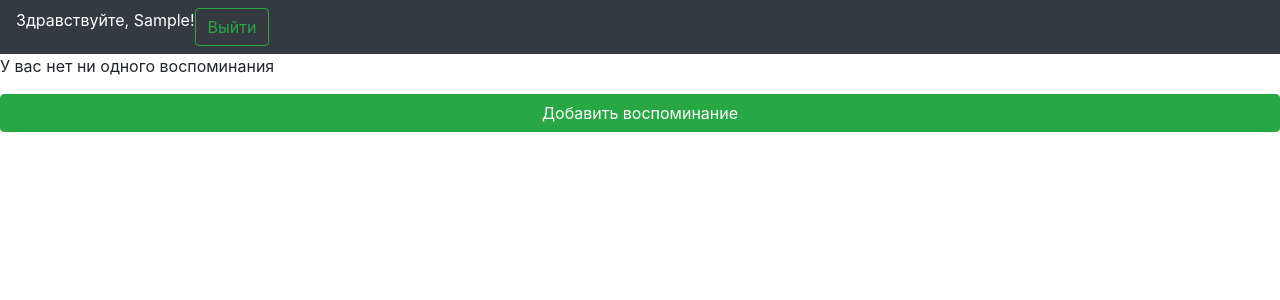
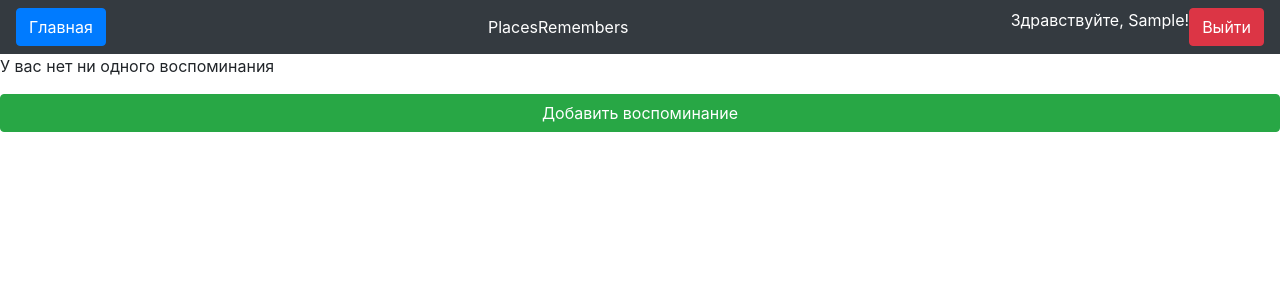
Before and after one commit to DimaKalbfleysh/PlacesRemember, a Django app: page /remember/list/ in a window 1280 px wide. Shown: the top 300 px of the page. Run offline with Django 3.2, Linux system fonts and the light colour scheme; the visitor is signed in with stand-in values (Sample User, id 1); some libraries are stand-ins or nearby versions.

Commit message:
Added button "Главная"

```diff
--- a/templates/base.html
+++ b/templates/base.html
@@ -13,9 +13,13 @@
 </head>
 <body>
     <nav class="navbar navbar-dark bg-dark">
+        <div>
+            <a class="btn btn-primary" href="/remember/list/" >Главная</a>
+        </div>
+        <span style="color: white;">PlacesRemembers</span>
         <div class="logout">
             <div class="greeting">Здравствуйте, {{user.first_name}}!</div>
-            <a class="btn btn-outline-success" href="/accounts/logout/" >Выйти</a>
+            <a class="btn btn-danger" href="/accounts/logout/" >Выйти</a>
         </div>
     </nav>
     <div class='content'>
```
